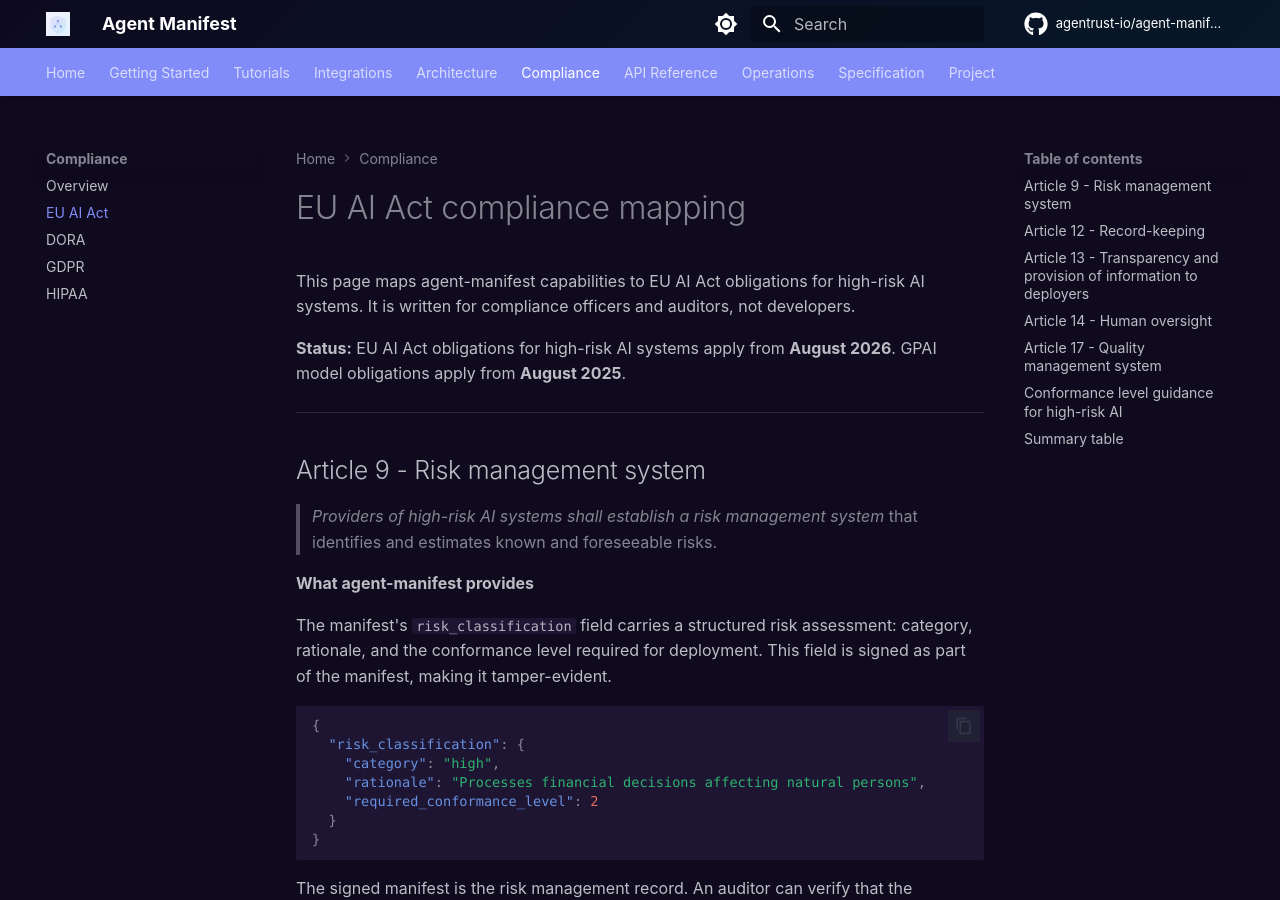
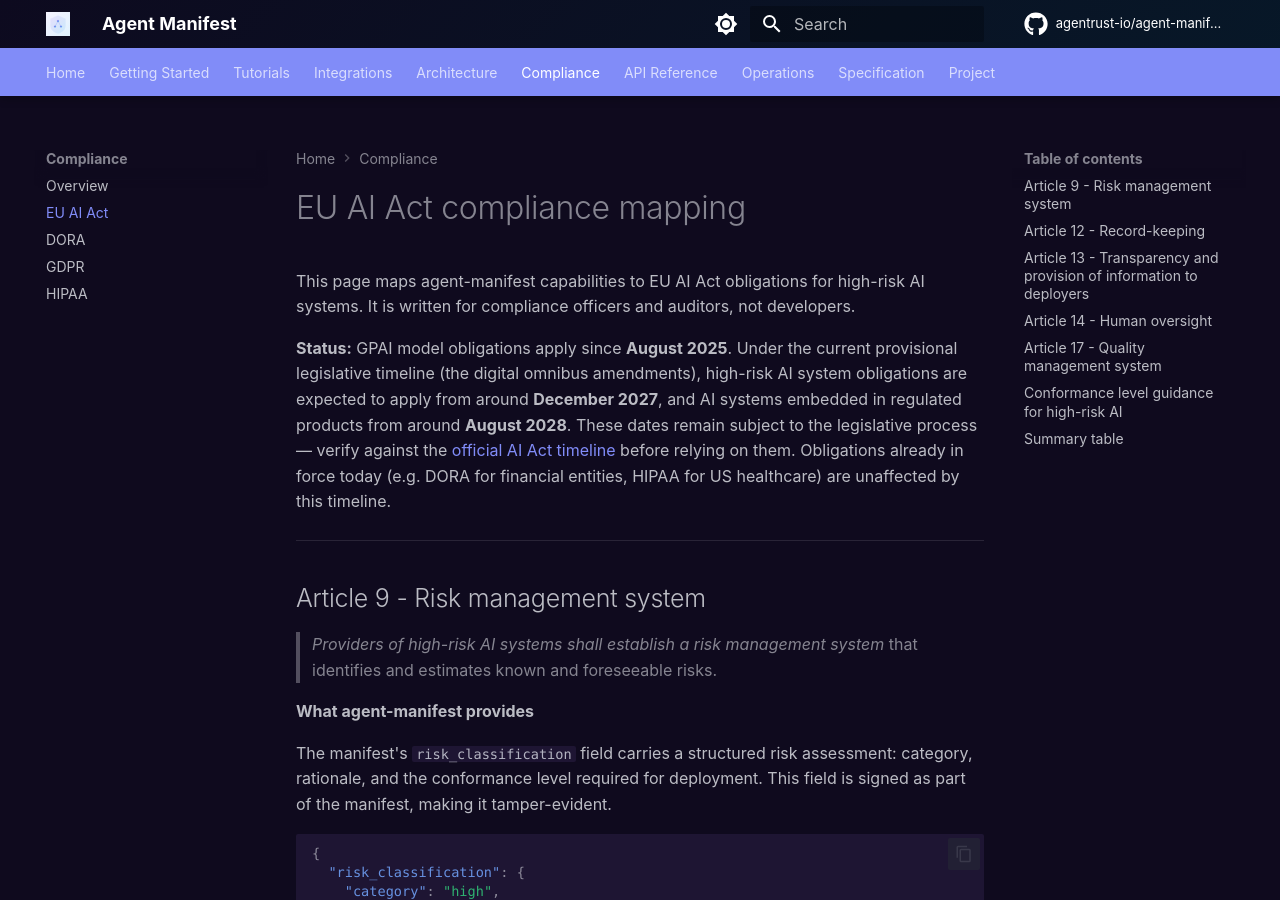
Before and after one commit to agentrust-io/agent-manifest, an MkDocs documentation site: the page built from docs/compliance/eu-ai-act.md, in a window 1280 px wide and 900 px high. Built offline with MkDocs 1.6.1 and Material for MkDocs 9.7.7, drawn with Linux system fonts in a browser that asks for light colours; some web fonts are replaced; comment, search, counter and statistics services are not loaded.

Commit message:
docs(compliance): update EU AI Act applicability dates to provisional timeline
High-risk obligations were stated as applying from August 2026; under the
current provisional legislative timeline (digital omnibus) they shift to
around December 2027, with product-embedded systems around August 2028.
Point readers at the official timeline and note that DORA/HIPAA obligations
already in force are unaffected.

Closes #157.

Co-Authored-By: Claude Fable 5 <noreply@anthropic.com>

```diff
--- a/docs/compliance/eu-ai-act.md
+++ b/docs/compliance/eu-ai-act.md
@@ -2,7 +2,7 @@
 
 This page maps agent-manifest capabilities to EU AI Act obligations for high-risk AI systems. It is written for compliance officers and auditors, not developers.
 
-**Status:** EU AI Act obligations for high-risk AI systems apply from **August 2026**. GPAI model obligations apply from **August 2025**.
+**Status:** GPAI model obligations apply since **August 2025**. Under the current provisional legislative timeline (the digital omnibus amendments), high-risk AI system obligations are expected to apply from around **December 2027**, and AI systems embedded in regulated products from around **August 2028**. These dates remain subject to the legislative process — verify against the [official AI Act timeline](https://artificialintelligenceact.eu/implementation-timeline/) before relying on them. Obligations already in force today (e.g. DORA for financial entities, HIPAA for US healthcare) are unaffected by this timeline.
 
 ---
 
```
